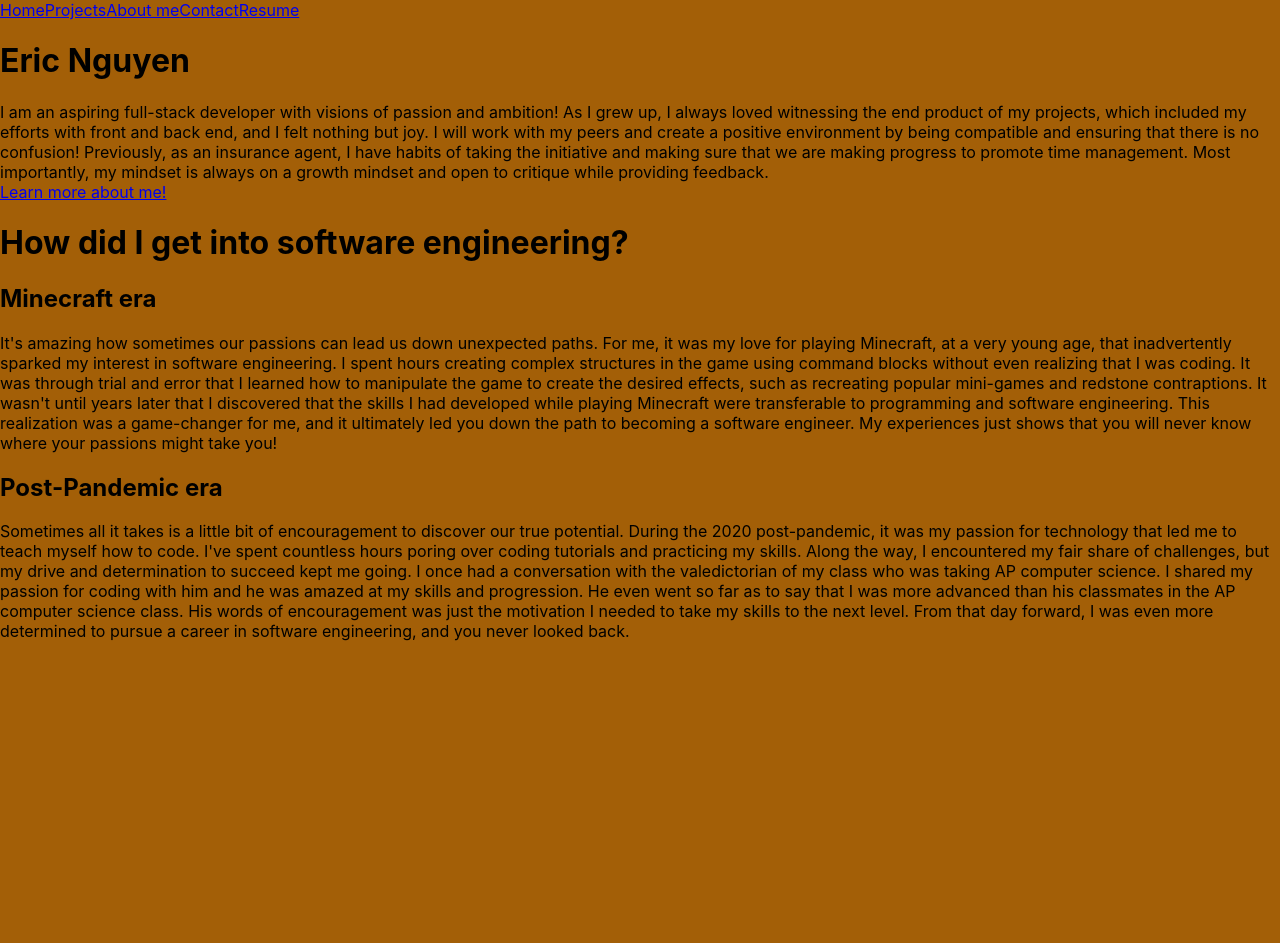
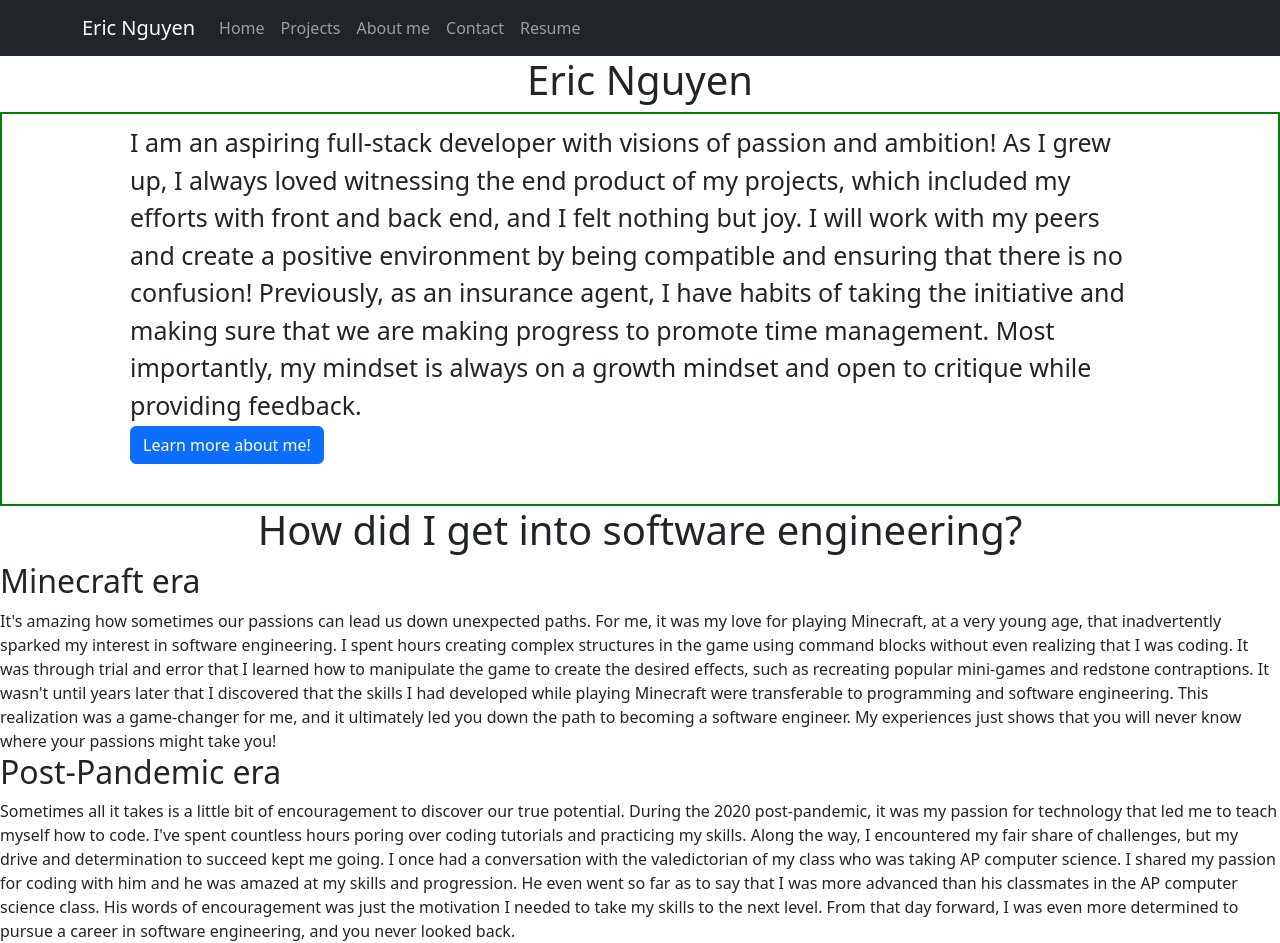
Before and after one commit to ericcnguyen04/Post-Portfolio, a React (Create React App) app: page / in a window 1280 px wide. Before the commit the page ends 800 px from the top, so only its background shows below. Built offline with nearby package versions, Linux system fonts and the light colour scheme.

Commit message:
styled brand statement

```diff
--- a/src/App.css
+++ b/src/App.css
@@ -6,3 +6,9 @@
 body {
   background-color: rgb(163, 95, 7);
 }
+
+.brand {
+  border: solid green 2px;
+  padding: 10px 10vw 5vh 10vw;
+  font-size: 25px
+}
--- a/src/App.js
+++ b/src/App.js
@@ -1,4 +1,4 @@
-import {BrowserRouter as Router, Routes, Route, Navigate} from 'react-router-dom'
+import {BrowserRouter as Router, Routes, Route} from 'react-router-dom'
 
 import Navbar from './components/pages/Navbar';
 import Home from './components/pages/Home'
--- a/src/components/pages/Home.jsx
+++ b/src/components/pages/Home.jsx
@@ -1,23 +1,37 @@
-export default function home() {
+import { useNavigate } from 'react-router-dom';
+
+import Button from 'react-bootstrap/Button';
+import { redirect } from 'react-router-dom';
+
+
+export default function Home() {
+
+    let navigate = useNavigate();
+
     return(
         <>
             <div>
-                <h1>Eric Nguyen</h1>
+                <center><h1>Eric Nguyen</h1></center>
             </div>
 
-            <div>
+            <div className="brand">
                 {/* brand statement */}
                 I am an aspiring full-stack developer with visions of passion and ambition! As I grew up, I always loved witnessing the end product of my projects, which included my efforts with front and back end, and I felt nothing but joy. I will work with my peers and create a positive environment by being compatible and ensuring that there is no confusion! Previously, as an insurance agent, I have habits of taking the initiative and making sure that we are making progress to promote time management. Most importantly, my mindset is always on a growth mindset and open to critique while providing feedback.
 
                 {/* redirect stating 'learn more about me */}
                 <div>
-                    <a href="/about">Learn more about me!</a>
+                    <a href="/about"></a>
+                    <Button variant="primary" onClick={() => navigate('/about')}>
+                        Learn more about me!</Button>{' '}
+
                 </div>
             </div>
 
             {/* how i get into software engineering */}
             <div>
+                <center>
                 <h1>How did I get into software engineering?</h1>
+                </center>
             </div>
             {/* minecraft era */}
             <h2>Minecraft era</h2>
@@ -32,3 +46,10 @@ export default function home() {
         </>
     )
 }
+
+
+// <Link to={'/'}>Home</Link>
+// <Link to={'/projects'}>Projects</Link>
+// <Link to={'/about'}>About me</Link>
+// <Link to={'/contact'}>Contact</Link>
+// <Link to={'/resume'}>Resume</Link>
--- a/src/components/pages/Navbar.jsx
+++ b/src/components/pages/Navbar.jsx
@@ -1,13 +1,22 @@
-import {Link} from 'react-router-dom'
+import Container from 'react-bootstrap/Container';
+import Nav from 'react-bootstrap/Nav';
+import Navbar from 'react-bootstrap/Navbar';
 
-export default function Navbar() {
-    return(
-        <div>
-            <Link to={'/'}>Home</Link>
-            <Link to={'/projects'}>Projects</Link>
-            <Link to={'/about'}>About me</Link>
-            <Link to={'/contact'}>Contact</Link>
-            <Link to={'/resume'}>Resume</Link>
-        </div>
-    )
+export default function ColorSchemesExample() {
+  return (
+    <>
+      <Navbar bg="dark" variant="dark">
+        <Container>
+          <Navbar.Brand href="/">Eric Nguyen</Navbar.Brand>
+          <Nav className="me-auto">
+            <Nav.Link href="/">Home</Nav.Link>
+            <Nav.Link href="/projects">Projects</Nav.Link>
+            <Nav.Link href="/about">About me</Nav.Link>
+            <Nav.Link href="/contact">Contact</Nav.Link>
+            <Nav.Link href="/resume">Resume</Nav.Link>
+          </Nav>
+        </Container>
+      </Navbar>
+    </>
+  )
 }
--- a/src/index.js
+++ b/src/index.js
@@ -3,6 +3,10 @@ import ReactDOM from 'react-dom/client';
 import './index.css';
 import App from './App';
 import reportWebVitals from './reportWebVitals';
+
+import 'bootstrap/dist/css/bootstrap.min.css';
+import 'bootstrap/dist/css/bootstrap.css';
+
 
 const root = ReactDOM.createRoot(document.getElementById('root'));
 root.render(
```
Also changed, not shown: public/headshot.png (added).
